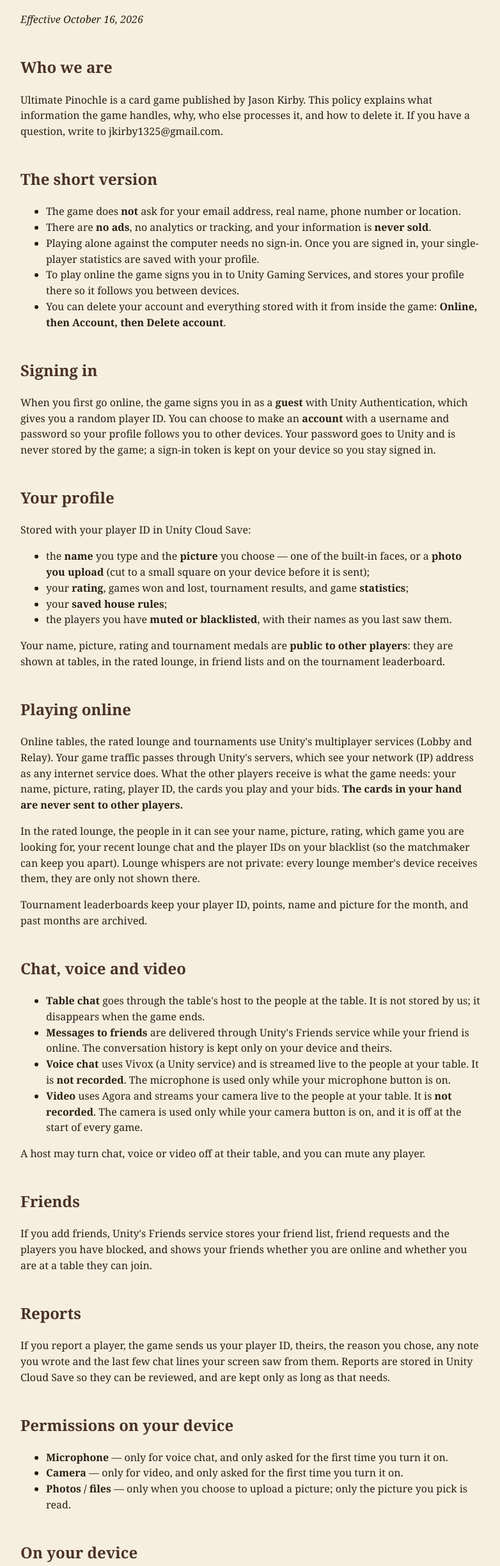
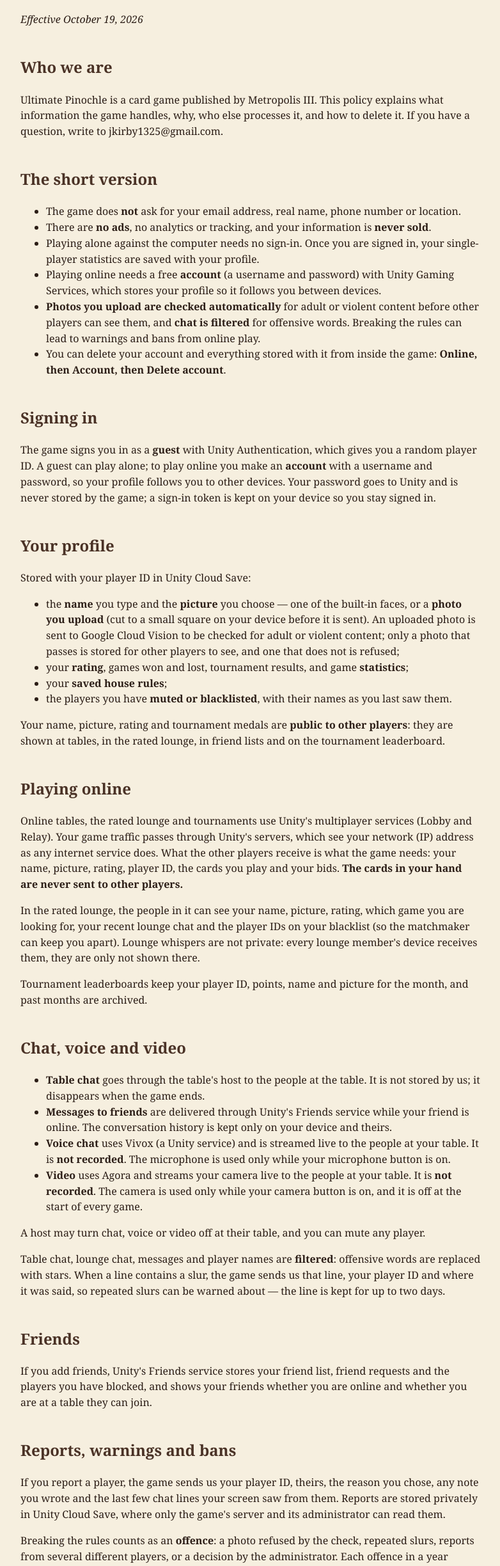
Before and after one commit to metropolisiii/PinochleGame, a plain HTML site: page index.html in a window 1280 px wide. Shown: the part 98-2546 px from the top of the page at 64% size, without its empty margins (248-1030 px from the left). Drawn offline with Linux system fonts and the light colour scheme.

Commit message:
Add files via upload
Replacing privacy policy

```diff
--- a/index.html
+++ b/index.html
@@ -4,23 +4,24 @@
 <title>Ultimate Pinochle Privacy Policy</title>
 <style>body{font-family:Georgia,serif;max-width:720px;margin:0 auto;padding:24px 16px;line-height:1.55;color:#2b1d16;background:#f6efdf}h1,h2{color:#4a3226}h2{margin-top:1.8em}a{color:#7a1f2b}</style></head><body>
 <h1>Ultimate Pinochle Privacy Policy</h1>
-<p><em>Effective October 16, 2026</em></p>
+<p><em>Effective October 19, 2026</em></p>
 <h2>Who we are</h2>
-<p>Ultimate Pinochle is a card game published by Jason Kirby. This policy explains what information the game handles, why, who else processes it, and how to delete it. If you have a question, write to jkirby1325@gmail.com.</p>
+<p>Ultimate Pinochle is a card game published by Metropolis III. This policy explains what information the game handles, why, who else processes it, and how to delete it. If you have a question, write to jkirby1325@gmail.com.</p>
 <h2>The short version</h2>
 <ul>
 <li>The game does <strong>not</strong> ask for your email address, real name, phone number or location.</li>
 <li>There are <strong>no ads</strong>, no analytics or tracking, and your information is <strong>never sold</strong>.</li>
 <li>Playing alone against the computer needs no sign-in. Once you are signed in, your single-player statistics are saved with your profile.</li>
-<li>To play online the game signs you in to Unity Gaming Services, and stores your profile there so it follows you between devices.</li>
+<li>Playing online needs a free <strong>account</strong> (a username and password) with Unity Gaming Services, which stores your profile so it follows you between devices.</li>
+<li><strong>Photos you upload are checked automatically</strong> for adult or violent content before other players can see them, and <strong>chat is filtered</strong> for offensive words. Breaking the rules can lead to warnings and bans from online play.</li>
 <li>You can delete your account and everything stored with it from inside the game: <strong>Online, then Account, then Delete account</strong>.</li>
 </ul>
 <h2>Signing in</h2>
-<p>When you first go online, the game signs you in as a <strong>guest</strong> with Unity Authentication, which gives you a random player ID. You can choose to make an <strong>account</strong> with a username and password so your profile follows you to other devices. Your password goes to Unity and is never stored by the game; a sign-in token is kept on your device so you stay signed in.</p>
+<p>The game signs you in as a <strong>guest</strong> with Unity Authentication, which gives you a random player ID. A guest can play alone; to play online you make an <strong>account</strong> with a username and password, so your profile follows you to other devices. Your password goes to Unity and is never stored by the game; a sign-in token is kept on your device so you stay signed in.</p>
 <h2>Your profile</h2>
 <p>Stored with your player ID in Unity Cloud Save:</p>
 <ul>
-<li>the <strong>name</strong> you type and the <strong>picture</strong> you choose — one of the built-in faces, or a <strong>photo you upload</strong> (cut to a small square on your device before it is sent);</li>
+<li>the <strong>name</strong> you type and the <strong>picture</strong> you choose — one of the built-in faces, or a <strong>photo you upload</strong> (cut to a small square on your device before it is sent). An uploaded photo is sent to Google Cloud Vision to be checked for adult or violent content; only a photo that passes is stored for other players to see, and one that does not is refused;</li>
 <li>your <strong>rating</strong>, games won and lost, tournament results, and game <strong>statistics</strong>;</li>
 <li>your <strong>saved house rules</strong>;</li>
 <li>the players you have <strong>muted or blacklisted</strong>, with their names as you last saw them.</li>
@@ -38,10 +39,13 @@
 <li><strong>Video</strong> uses Agora and streams your camera live to the people at your table. It is <strong>not recorded</strong>. The camera is used only while your camera button is on, and it is off at the start of every game.</li>
 </ul>
 <p>A host may turn chat, voice or video off at their table, and you can mute any player.</p>
+<p>Table chat, lounge chat, messages and player names are <strong>filtered</strong>: offensive words are replaced with stars. When a line contains a slur, the game sends us that line, your player ID and where it was said, so repeated slurs can be warned about — the line is kept for up to two days.</p>
 <h2>Friends</h2>
 <p>If you add friends, Unity&#39;s Friends service stores your friend list, friend requests and the players you have blocked, and shows your friends whether you are online and whether you are at a table they can join.</p>
-<h2>Reports</h2>
-<p>If you report a player, the game sends us your player ID, theirs, the reason you chose, any note you wrote and the last few chat lines your screen saw from them. Reports are stored in Unity Cloud Save so they can be reviewed, and are kept only as long as that needs.</p>
+<h2>Reports, warnings and bans</h2>
+<p>If you report a player, the game sends us your player ID, theirs, the reason you chose, any note you wrote and the last few chat lines your screen saw from them. Reports are stored privately in Unity Cloud Save, where only the game&#39;s server and its administrator can read them.</p>
+<p>Breaking the rules counts as an <strong>offence</strong>: a photo refused by the check, repeated slurs, reports from several different players, or a decision by the administrator. Each offence in a year moves one step: a warning with chat off for 24 hours, then bans from online play of 3 days, 7 days and 30 days, then a permanent ban. Single-player always stays playable.</p>
+<p>We keep each offence (when, why, and what caused it) for up to three years; only the last year counts. Whether you are currently banned or have chat turned off is visible to the game on other players&#39; devices, so their tables can turn you away — the reason is not shown to them.</p>
 <h2>Permissions on your device</h2>
 <ul>
 <li><strong>Microphone</strong> — only for voice chat, and only asked for the first time you turn it on.</li>
@@ -57,8 +61,8 @@
 </ul>
 <p>We do not share your information with anyone else, and we do not sell it.</p>
 <h2>Deleting your account</h2>
-<p>In the game: <strong>Online, then Account, then Delete account</strong>. This deletes your sign-in, your profile and photo, rating, statistics, saved house rules, mute and blacklist lists and friend list, and clears them from your device. It cannot be undone.</p>
-<p>A few things are not removed by it: your entries on past tournament leaderboards, reports filed by or about you (kept for moderation), and anything other players already received, such as chat on their screens. To have leaderboard entries removed too, or to ask for deletion without the game, write to jkirby1325@gmail.com with your player name.</p>
+<p>In the game: <strong>Online, then Account, then Delete account</strong>. This deletes your sign-in, your profile and approved photo, rating, statistics, saved house rules, mute and blacklist lists and friend list, and clears them from your device. It cannot be undone.</p>
+<p>A few things are not removed by it: your entries on past tournament leaderboards, reports filed by or about you and any warnings or bans (kept for moderation), and anything other players already received, such as chat on their screens. To have leaderboard entries removed too, or to ask for deletion without the game, write to jkirby1325@gmail.com with your player name.</p>
 <h2>Children</h2>
 <p>The game includes chat, voice and video with other players and is not directed at children under 13. We do not knowingly collect information from children under 13; if you believe a child has made an account, write to jkirby1325@gmail.com and we will delete it.</p>
 <h2>Changes</h2>
```
